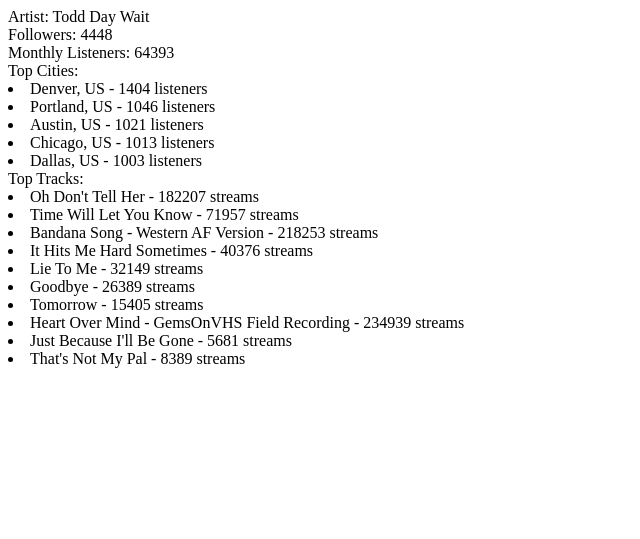
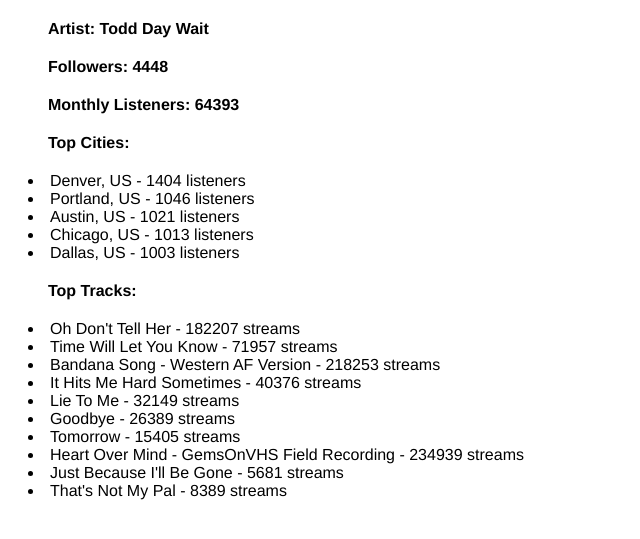
Before and after one commit to eburch521/eburch521.github.io, a PHP site: page /spotify/index.html in a window 1280 px wide. Shown: the top 539 px of the page, without its empty margins (0-640 px from the left). Run offline with PHP 8.4, Linux system fonts and the light colour scheme.

Commit message:
consoleupdate

```diff
--- a/spotify/script.js
+++ b/spotify/script.js
@@ -21,35 +21,42 @@ try {
 
 		// display artist name
 		const artist = document.createElement('div');
+		artist.classList.add('toppers');
 		artist.innerText = `Artist: ${data.name}`;
 		dataDisplay.appendChild(artist);
 
 		//display followers
 		const followers = document.createElement('div');
+		followers.classList.add('toppers');
 		followers.innerText = `Followers: ${data.followers}`;
 		dataDisplay.appendChild(followers);
 
 		//display monthly listeners
 		const monthlyListeners = document.createElement('div');
+		monthlyListeners.classList.add('toppers');
 		monthlyListeners.innerText = `Monthly Listeners: ${data.monthlyListeners}`;
 		dataDisplay.appendChild(monthlyListeners);
 
 		//create list of top 5 cities
 		const topCities = document.createElement('div');
+		topCities.classList.add('toppers');
 		topCities.innerText = 'Top Cities: ';
 		dataDisplay.appendChild(topCities);
 		data.topCities.forEach(city => {
 			let li = document.createElement('li');
+			li.classList.add('list-item');
 			li.innerText = `${city.city}, ${city.country} - ${city.numberOfListeners} listeners`;
 			dataDisplay.appendChild(li);
 		});
 
 		//create list of top tracks
 		const topTracks = document.createElement('div');
+		topTracks.classList.add('toppers');
 		topTracks.innerText = 'Top Tracks: ';
 		dataDisplay.appendChild(topTracks);
 		data.topTracks.forEach(track => {
 			let li = document.createElement('li');
+			li.classList.add('list-item');
 			li.innerText = `${track.name} - ${track.streamCount} streams`;
 			dataDisplay.appendChild(li);
 		});
--- a/spotify/style.css
+++ b/spotify/style.css
@@ -0,0 +1,14 @@
+div {
+    font-family: Helvetica, sans-serif;
+    margin: 20px;
+    padding: 0;
+    font-style: bold;
+}
+
+.toppers {
+    font-weight: bold;
+    display: flex;
+    flex-direction: column;
+    align-items: left;
+
+}
--- a/style.css
+++ b/style.css
@@ -55,7 +55,7 @@ h1 {
     border-radius: 8px;
     box-shadow: 0 2px 4px rgba(0, 0, 0, 0.1);
     align-items: center;
-    justify-content: center; /* Center links vertically */
+    justify-content: center;
     opacity: 1;
     max-height: 500px;
     transition: opacity 0.4s ease, max-height 0.4s ease;
```
